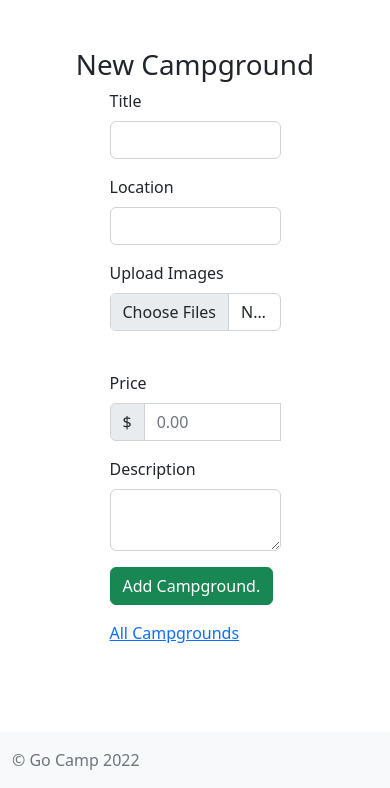
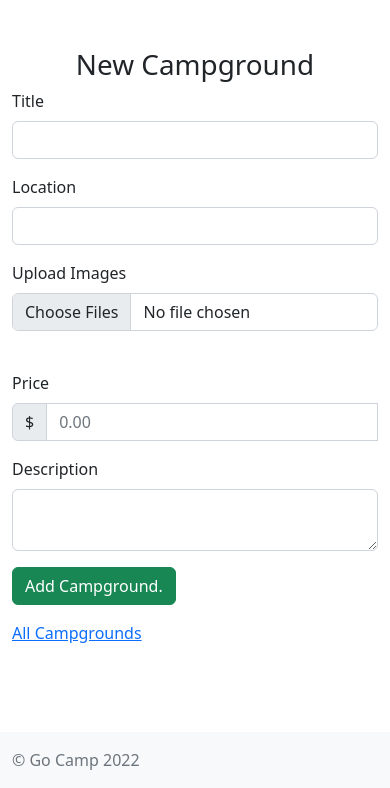
Before and after one commit to regal-rahul/GoCamp, a Node server app: page /campgrounds/new in a window 390 px wide. Shown: the part 56-844 px from the top of the page. Run offline with Node 20, Linux system fonts and the light colour scheme; the visitor is signed in with stand-in values (Sample User, id 1); some libraries are stand-ins or nearby versions.

Commit message:
add responsiveness

```diff
--- a/views/campgrounds/new.ejs
+++ b/views/campgrounds/new.ejs
@@ -3,7 +3,7 @@
 
 <div class="row">
     <h1 class="text-center">New Campground</h1>
-    <div class="col-6 offset-3">
+    <div class="col-md-6 offset-md-3">
         <form action="/campgrounds" method="post" class="validated-form" novalidate enctype="multipart/form-data">
             <div class="mb-3">
                 <label class="form-label" for="title">Title</label>
```
